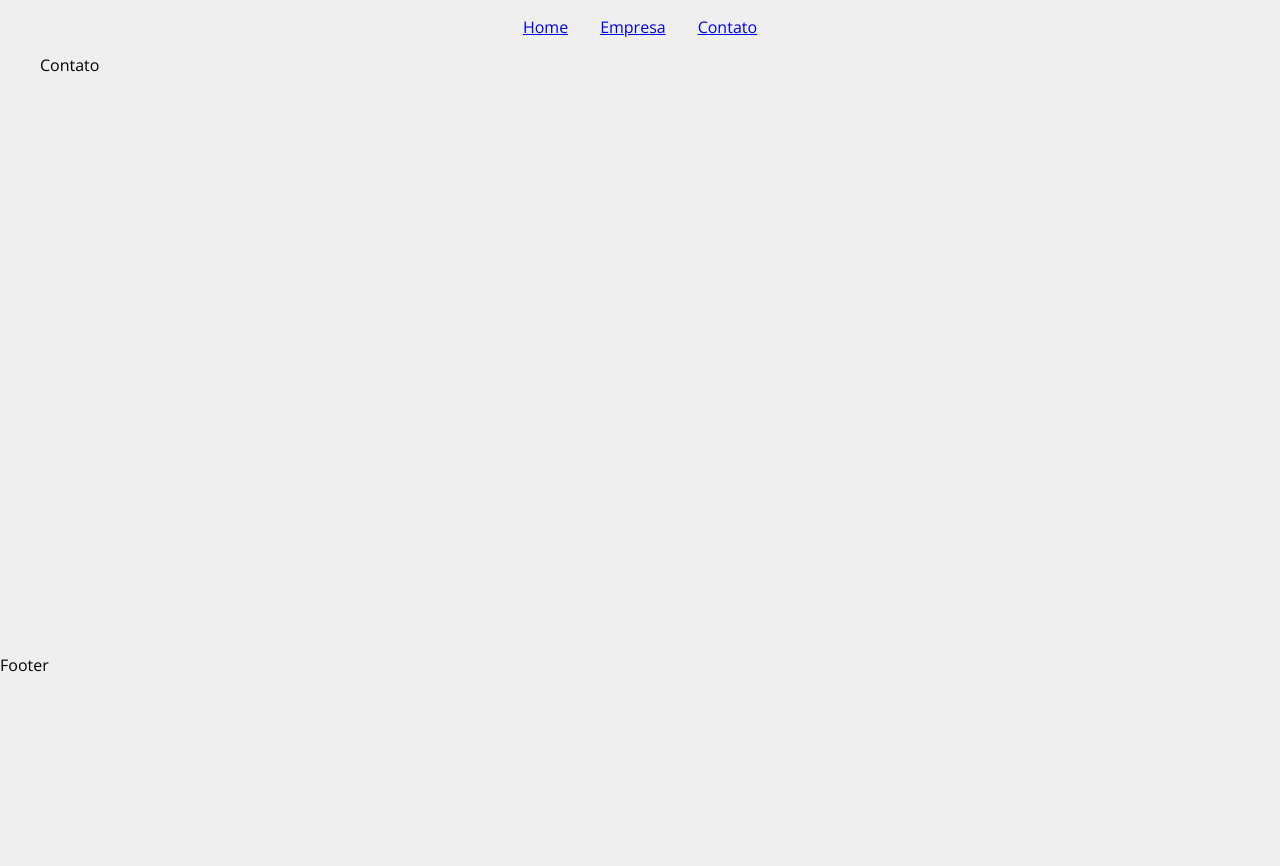
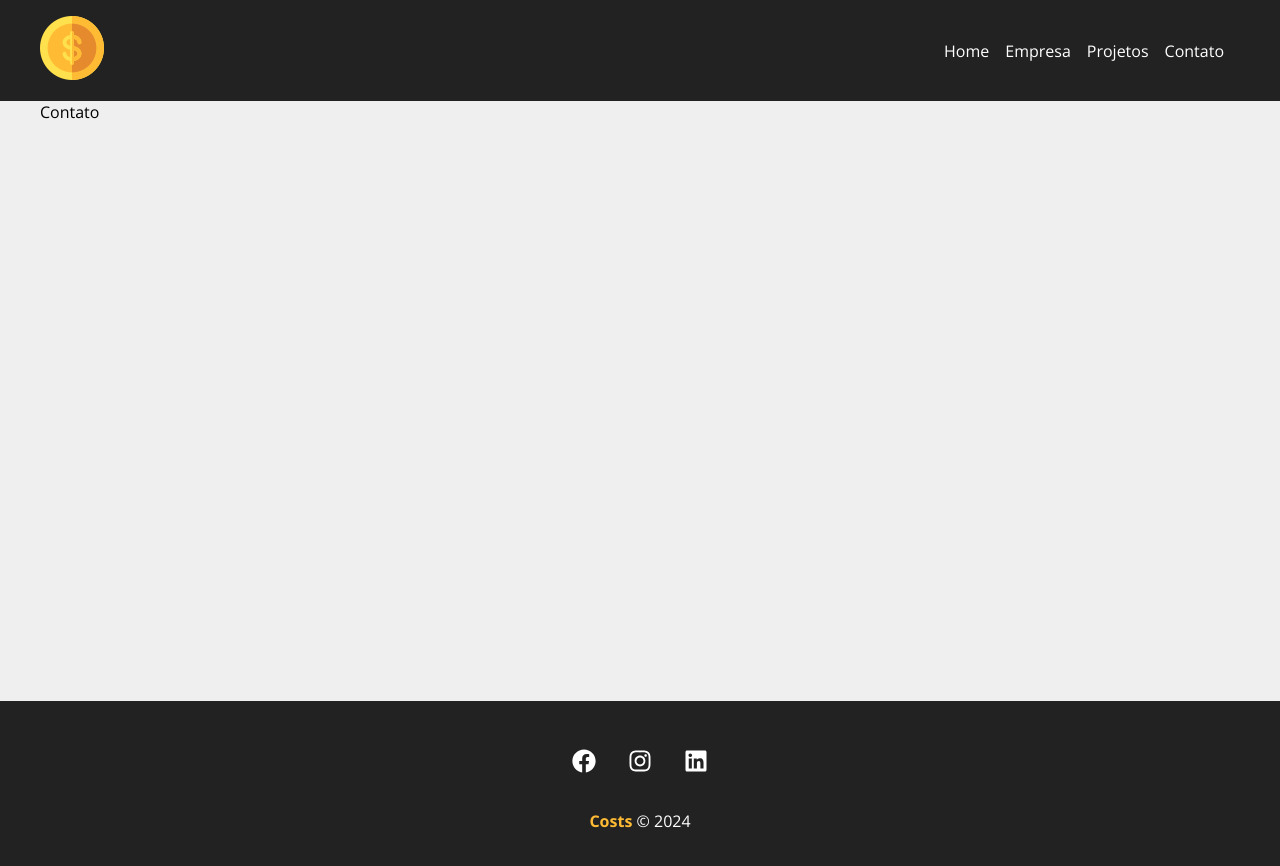
Before and after one commit to Kjuh28/Projeto_Costs_com_React, a React (Create React App) app: page /Contato in a window 1280 px wide. Shown: the top 866 px of the page. Before the commit the page ends 800 px from the top, so only its background shows below. Built offline with nearby package versions, Linux system fonts and the light colour scheme.

Commit message:
Modificado estilos de Navbar e Footer

```diff
--- a/src/App.js
+++ b/src/App.js
@@ -1,8 +1,10 @@
 import {BrowserRouter as Router, Routes, Route} from 'react-router-dom'
 import Home from './pages/Home'
 import Empresa from './pages/Empresa'
+import Projetos from './pages/Projetos'
 import Contato from './pages/Contato'
-import NavBar from './Components/layout/NavBar'
+
+import Navbar from './Components/layout/Navbar'
 import Footer from './Components/layout/Footer'
 
 import Container from './Components/layout/Container'
@@ -12,11 +14,12 @@
   return (
    <Router>
 
-    <NavBar />
+    <Navbar />
     <Container customClass="min-height">
       <Routes>
           <Route path='/' element ={<Home />} />
           <Route path='/Empresa' element ={<Empresa />} />
+          <Route path='/Projetos' element ={<Projetos />} />
           <Route path='/Contato' element ={<Contato />} />
       </Routes>
     </Container>
--- a/src/Components/layout/Footer.js
+++ b/src/Components/layout/Footer.js
@@ -1,6 +1,16 @@
+import {FaFacebook, FaInstagram, FaLinkedin} from 'react-icons/fa'
+import styles from './Footer.module.css'
+
 function Footer (){
     return(
-        <footer>Footer</footer>
+        <footer className={styles.footer}>
+            <ul className={styles.social_list}>
+                <li><FaFacebook /></li>
+                <li><FaInstagram /></li>
+                <li><FaLinkedin /></li>
+            </ul>
+            <p className={styles.copy_right}><span>Costs</span> &copy; 2024</p>
+        </footer>
     )
 }
 
--- /dev/null
+++ b/src/Components/layout/Footer.module.css
@@ -0,0 +1,31 @@
+.footer{
+    background-color: #222;
+    color: #fff;
+    padding: 3em;
+    text-align: center;
+}
+.social_list{
+    list-style: none;
+    display: flex;
+    justify-content: center;
+}
+
+.social_list li{
+    margin: 0 1em;
+}
+.social_list li:hover{
+    color: #ffbb33;
+}
+
+.social_list svg{
+    font-size: 1.5em;
+    cursor: pointer;
+}
+
+.copy_right{
+    margin-top: 2em;
+}
+.copy_right span{
+    font-weight: bold;
+    color: #ffbb33;
+}
--- a/src/Components/layout/NavBar.js
+++ b/src/Components/layout/NavBar.js
@@ -1,14 +1,22 @@
 import {Link} from 'react-router-dom'
-import styles from './NavBar.module.css'
+import styles from './Navbar.module.css'
+import Container from './Container'
+import logo from '../../img/costs_logo.png'
 
-function NavBar(){
+function Navbar(){
     return(
-        <ul className={styles.list}>
-            <li className={styles.item}><Link to="/">Home</Link></li>
-            <li className={styles.item}><Link to="/Empresa">Empresa</Link></li>
-            <li className={styles.item}><Link to="/Contato">Contato</Link></li>
-        </ul>
+        <nav className={styles.navbar}>
+            <Container>
+                <Link to="/"><img src={logo} alt='Costs' /></Link>
+                <ul className={styles.list}>
+                    <li className={styles.item}><Link to="/">Home</Link></li>
+                    <li className={styles.item}><Link to="/Empresa">Empresa</Link></li>
+                    <li className={styles.item}><Link to="/Projetos">Projetos</Link></li>
+                    <li className={styles.item}><Link to="/Contato">Contato</Link></li>
+                </ul>
+            </Container>
+        </nav>
     )
 }
 
-export default NavBar
+export default Navbar
--- a/src/Components/layout/NavBar.module.css
+++ b/src/Components/layout/NavBar.module.css
@@ -1,10 +1,23 @@
+.navbar{
+    display: flex;
+    justify-content: space-between;
+    padding: 1em;
+    background-color: #222;
+}
+
 .list{
     display: flex;
-    justify-content: center;
+    list-style: none;
     align-items: center;
-    list-style: none;
 }
 
 .item{
-    margin: 1em;
+    margin-right: 1em;
 }
+.item a{
+    color: #fff;
+    text-decoration: none;
+}
+.item a:hover{
+    color:#ffbb33
+}
--- /dev/null
+++ b/src/pages/Projetos.js
@@ -0,0 +1,6 @@
+function Projetos(){
+    return(
+        <p>Projetos</p>
+    )
+}
+export default Projetos
```
